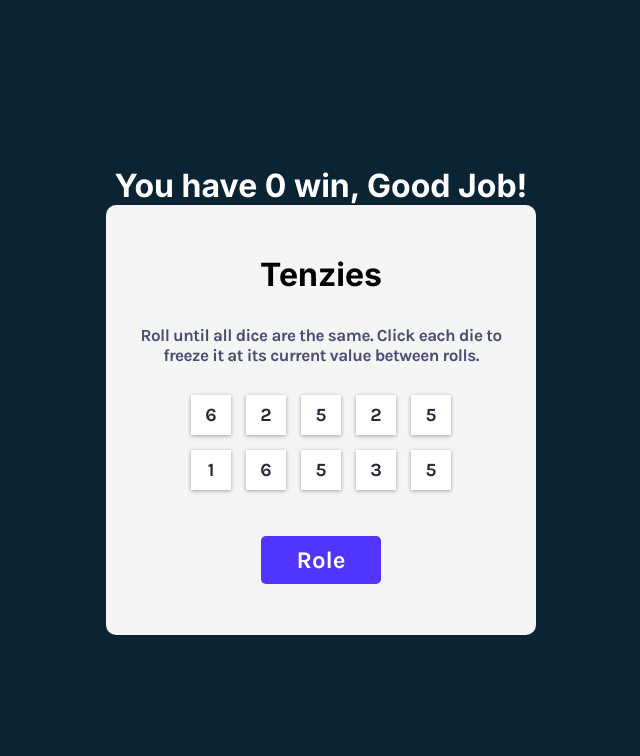
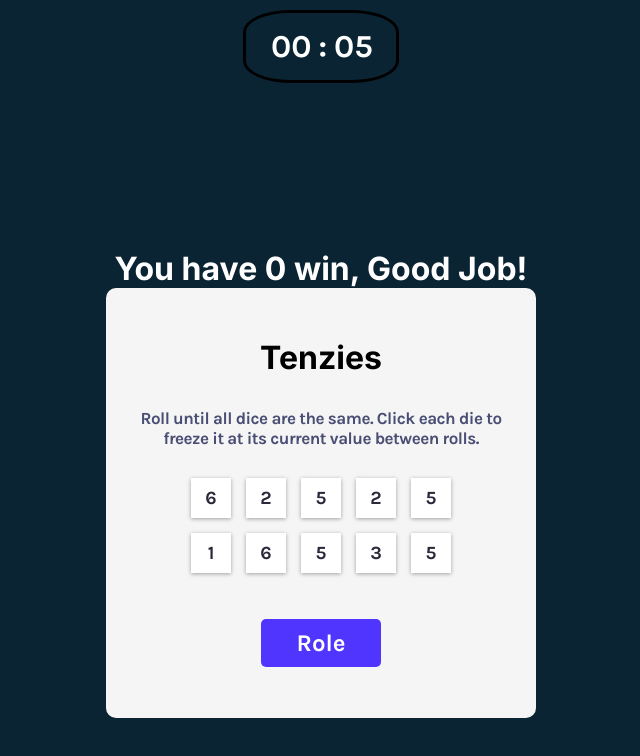
Before and after one commit to NikaBotchorishvili/React--Tenzies, a React (Vite) app: page / in a window 1280 px wide. Shown: the top 756 px of the page, without its empty margins (319-959 px from the left). Built offline with nearby package versions, Linux system fonts and the light colour scheme.

Commit message:
Highscores

```diff
--- a/src/components/Tenzies.jsx
+++ b/src/components/Tenzies.jsx
@@ -7,8 +7,10 @@ import Timer from "./Timer";
 
 export default function Tenzies() {
 	const [dice, setDice] = useState(generateRandomDices());
-	const [tenzies, setTenzies] = useState(false);
+	const [won, setWon] = useState(false);
 	const [winsCounter, setWinsCounter] = useState(0);
+	const [scores, setScores] = useState([]);
+	const [highscore, setHighscore] = useState();
 
 	useEffect(() => {
 		const firstValue = dice[0].value;
@@ -16,7 +18,7 @@ export default function Tenzies() {
 		const allValuesSame = dice.every((d) => d.value == firstValue);
 
 		if (allDiceHeld && allValuesSame) {
-			setTenzies(true);
+			setWon(true);
 		}
 	}, [dice]);
 
@@ -47,8 +49,8 @@ export default function Tenzies() {
 	});
 
 	function roll() {
-		if (tenzies) {
-			setTenzies(false);
+		if (won) {
+			setWon(false);
 			setDice(generateRandomDices());
 			setWinsCounter((prevWinsCounter) => prevWinsCounter + 1);
 		} else {
@@ -70,11 +72,35 @@ export default function Tenzies() {
 		);
 	}
 
+	function handleScores(score) {
+		// const newScore = {
+		// 	score: score,
+		// };
+
+		setScores((prevHighscores) => [...prevHighscores, score]);
+		console.log(scores);
+		getHighscore();
+	}
+
 	const { width, height } = useWindowSize();
+
+	function getHighscore() {
+		let maxValue = scores[0]
+		setHighscore(() => {
+			for (let i = 0; i < scores.length; i++) {
+				if (scores[i] > maxValue) {
+					maxValue = scores[i];
+				}
+				console.log(maxValue)
+			}
+			return maxValue;
+		});
+	}
 
 	return (
 		<>
-			{/* <Timer/> */}
+			<Timer won={won} handleHighscore={handleScores} />
+			{highscore && <h2>{highscore}</h2>}
 			<main className="tenzies">
 				<h1 className="wins-counter">
 					You have {winsCounter} {winsCounter < 2 ? "win" : "wins"}, Good Job!
@@ -88,9 +114,9 @@ export default function Tenzies() {
 
 					<div className="dice-container">{DiceElements}</div>
 					<button onClick={roll} className="roll-btn">
-						{tenzies ? "Start over" : "Role"}
+						{won ? "Start over" : "Role"}
 					</button>
-					{tenzies && (
+					{won && (
 						<Confetti height={height} width={width} numberOfPieces={400} />
 					)}
 				</div>
--- a/src/components/Timer.jsx
+++ b/src/components/Timer.jsx
@@ -1,22 +1,34 @@
 import React, { useState, useEffect } from "react";
 
-export default function Timer() {
+export default function Timer(props) {
+	const { won, handleHighscore } = props;
 	const [seconds, setSeconds] = useState(0);
 	const [minutes, setMinutes] = useState(0);
-
+	const [scoreTime, setScoreTime] = useState(0);
 
 	let timer;
 	useEffect(() => {
+		if (!won) {
 			timer = setInterval(() => {
 				setSeconds((prevSeconds) => prevSeconds + 1);
+				setScoreTime((prevHighscoreTime) => prevHighscoreTime + 1);
 
 				if (seconds === 59) {
 					setMinutes((prevMinutes) => prevMinutes + 1);
 					setSeconds(0);
 				}
 			}, 1000);
+			console.log(won)
+		} else {
+			console.log(won);
+			handleHighscore(scoreTime);
+			setSeconds(0);
+			setMinutes(0);
+			setScoreTime(0);
+		}
+
 		return () => clearInterval(timer);
-	});
+	}, [seconds, minutes, scoreTime, won]);
 
 	return (
 		<div className="counter">
```
Lines whose indentation alone changed are shown as unchanged.
